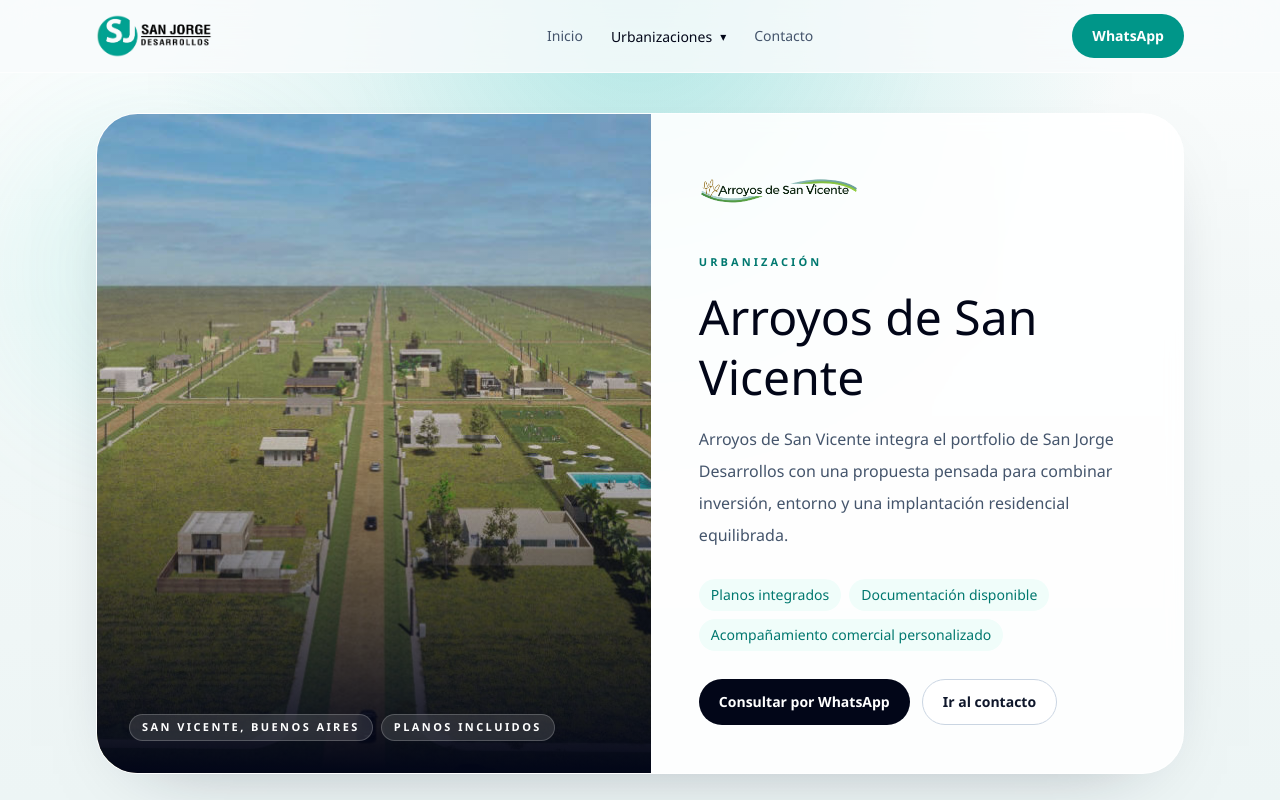
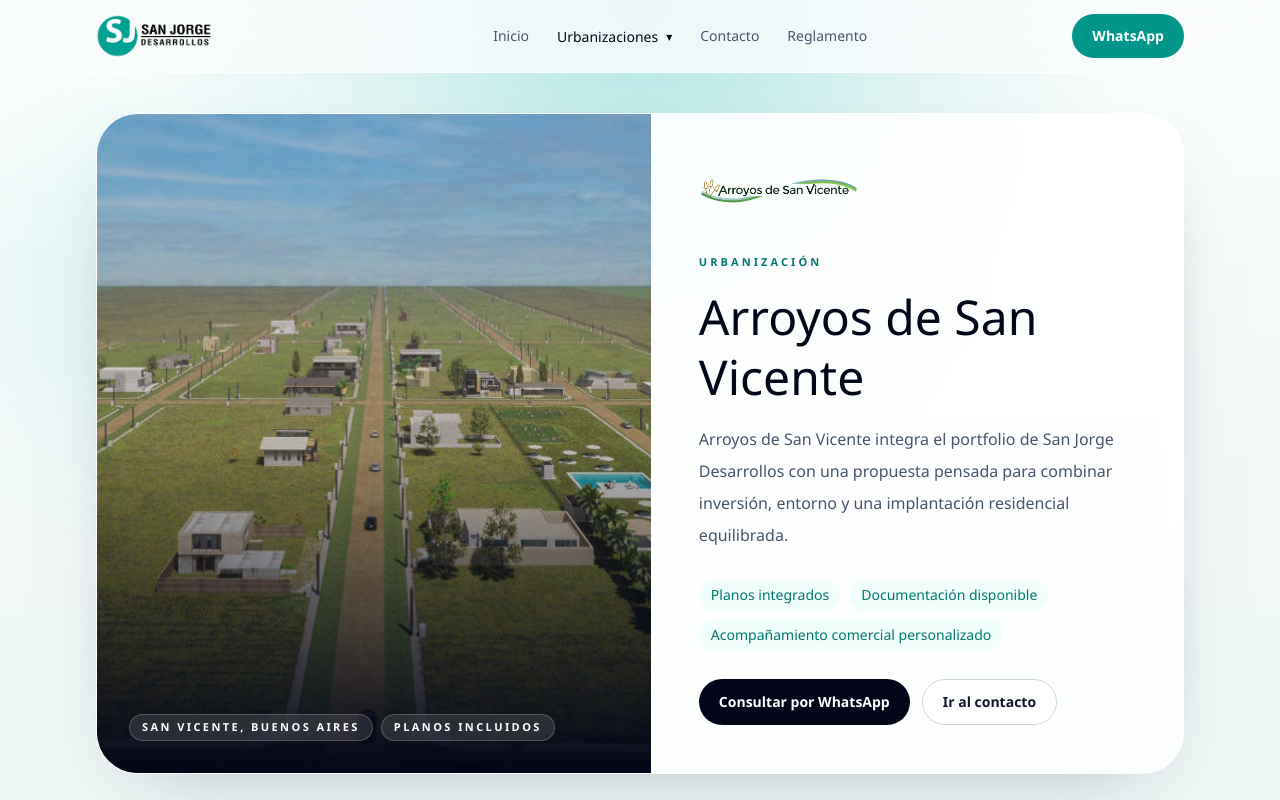
Before and after one commit to ssilviaprieto/san-jorge-desarrollos, a Next.js app: page /urbanizaciones/arroyos-de-san-vicente in a window 1280 px wide. Shown: the top 800 px of the page. Built offline with nearby package versions, Linux system fonts and the light colour scheme.

Commit message:
feat: integrate official reglamento pdf in navbar and urbanization pages

```diff
--- a/scripts/sync-assets.mjs
+++ b/scripts/sync-assets.mjs
@@ -18,6 +18,8 @@
   "data",
   "generated-urbanizations.ts",
 );
+const officialReglamentoImportPath = "@/data/reglamento";
+const officialReglamentoToken = "__OFFICIAL_REGLAMENTO_PATH__";
 
 const imageExtensions = new Set([".jpg", ".jpeg", ".png", ".webp", ".avif"]);
 const ignoredDirectories = new Set([
@@ -377,20 +379,17 @@
     ...plans.slice(0, 2).map((imagePath) => ({ src: imagePath, kind: "plan" })),
   ];
 
-  const documents = pdfFiles.map((pdfPath) => {
+  const bestPdf = pickBestPdf(pdfFiles, slug);
+
+  const copiedDocuments = pdfFiles
+    .filter((pdfPath) => pdfPath !== bestPdf)
+    .map((pdfPath) => {
     const outputFileName = `${slug}-${sanitizeFileName(path.basename(pdfPath))}`;
     copyFileSafe(pdfPath, path.join(docsRoot, outputFileName));
     return getRelativePublicPath("assets", "docs", outputFileName);
   });
-
-  const bestPdf = pickBestPdf(pdfFiles, slug);
-  const reglamento = bestPdf
-    ? getRelativePublicPath(
-        "assets",
-        "docs",
-        `${slug}-${sanitizeFileName(path.basename(bestPdf))}`,
-      )
-    : undefined;
+  const documents = copiedDocuments;
+  const reglamento = officialReglamentoToken;
 
   const ombuHtmlPath = path.join(directoryPath, "download.html");
   const ombuHtml = fs.existsSync(ombuHtmlPath)
@@ -399,7 +398,7 @@
   const descriptionSections =
     slug === "el-viejo-ombu"
       ? extractOmbuSections(directoryPath)
-      : createGenericSections(name, plans.length > 0, documents.length > 0);
+      : createGenericSections(name, plans.length > 0, copiedDocuments.length > 0);
 
   const summary = descriptionSections.general[0];
 
@@ -425,7 +424,7 @@
     features: getUrbanizationFeatures(
       slug,
       plans.length > 0,
-      documents.length > 0,
+      copiedDocuments.length > 0,
       ombuHtml,
     ),
     reglamento,
@@ -434,7 +433,14 @@
 }
 
 function writeGeneratedModule(urbanizations, siteAssets) {
-  const moduleContents = `export type GalleryItem = {
+  const serializedUrbanizations = JSON.stringify(urbanizations, null, 2).replaceAll(
+    `"${officialReglamentoToken}"`,
+    "OFFICIAL_REGLAMENTO_PATH",
+  );
+
+  const moduleContents = `import { OFFICIAL_REGLAMENTO_PATH } from "${officialReglamentoImportPath}";
+
+export type GalleryItem = {
   src: string;
   kind: "image" | "plan";
 };
@@ -473,7 +479,7 @@
 
 export const siteAssets: SiteAssets = ${JSON.stringify(siteAssets, null, 2)};
 
-export const urbanizations: Urbanization[] = ${JSON.stringify(urbanizations, null, 2)};
+export const urbanizations: Urbanization[] = ${serializedUrbanizations};
 
 export function getUrbanizationBySlug(slug: string) {
   return urbanizations.find((urbanization) => urbanization.slug === slug);
--- a/src/app/urbanizaciones/[slug]/page.tsx
+++ b/src/app/urbanizaciones/[slug]/page.tsx
@@ -10,6 +10,7 @@
   getUrbanizationBySlug,
   urbanizations,
 } from "@/data/generated-urbanizations";
+import { OFFICIAL_REGLAMENTO_PATH } from "@/data/reglamento";
 
 type UrbanizationPageProps = {
   params: Promise<{ slug: string }>;
@@ -235,21 +236,14 @@
               </h2>
             </div>
 
-            {urbanization.reglamento ? (
             <a
-                href={urbanization.reglamento}
+              href={OFFICIAL_REGLAMENTO_PATH}
               target="_blank"
               rel="noreferrer"
               className="inline-flex w-full items-center justify-center rounded-full bg-teal-600 px-5 py-3 text-sm font-semibold text-white transition hover:bg-teal-500"
             >
               Ver reglamento
             </a>
-            ) : (
-              <p className="text-sm leading-7 text-slate-600">
-                No se identificó un reglamento específico dentro de la
-                documentación disponible para este desarrollo.
-              </p>
-            )}
 
             {!!urbanization.documents.length && (
               <div className="space-y-2">
--- a/src/components/navbar.tsx
+++ b/src/components/navbar.tsx
@@ -4,6 +4,8 @@
 import Link from "next/link";
 import { usePathname } from "next/navigation";
 import { useState } from "react";
+
+import { OFFICIAL_REGLAMENTO_PATH } from "@/data/reglamento";
 
 type NavbarProps = {
   urbanizations: Array<{ slug: string; name: string }>;
@@ -92,6 +94,15 @@
           >
             Contacto
           </Link>
+
+          <a
+            href={OFFICIAL_REGLAMENTO_PATH}
+            target="_blank"
+            rel="noreferrer"
+            className="text-sm font-medium text-slate-600 transition hover:text-slate-950"
+          >
+            Reglamento
+          </a>
         </nav>
 
         <div className="hidden items-center gap-3 lg:flex">
@@ -187,6 +198,16 @@
           </Link>
 
           <a
+            href={OFFICIAL_REGLAMENTO_PATH}
+            target="_blank"
+            rel="noreferrer"
+            onClick={() => setIsMenuOpen(false)}
+            className="block rounded-2xl px-4 py-3 text-sm font-medium text-slate-700 transition hover:bg-slate-100"
+          >
+            Reglamento
+          </a>
+
+          <a
             href={whatsappUrl}
             target="_blank"
             rel="noreferrer"
--- a/src/data/generated-urbanizations.ts
+++ b/src/data/generated-urbanizations.ts
@@ -1,3 +1,5 @@
+import { OFFICIAL_REGLAMENTO_PATH } from "@/data/reglamento";
+
 export type GalleryItem = {
   src: string;
   kind: "image" | "plan";
@@ -127,7 +129,7 @@
       "Documentación disponible",
       "Acompañamiento comercial personalizado"
     ],
-    "reglamento": "/assets/docs/arroyos-de-san-vicente-arma.pdf",
+    "reglamento": OFFICIAL_REGLAMENTO_PATH,
     "documents": [
       "/assets/docs/arroyos-de-san-vicente-arma.pdf",
       "/assets/docs/arroyos-de-san-vicente-arr.pdf",
@@ -188,7 +190,7 @@
     "description": [
       "Las Perdices integra el portfolio de San Jorge Desarrollos con una propuesta pensada para combinar inversión, entorno y una implantación residencial equilibrada.",
       "Su planteo urbano prioriza una lectura simple del conjunto, con escala residencial y una imagen cuidada.",
-      "Dispone de documentación complementaria para acompañar el proceso comercial con información accesible y ordenada.",
+      "La propuesta comercial se presenta con una comunicación directa, clara y orientada a compradores finales e inversores.",
       "Se inserta dentro del corredor de San Vicente, una zona de crecimiento sostenido y buena conexión con los principales accesos regionales."
     ],
     "descriptionSections": {
@@ -197,20 +199,17 @@
       ],
       "characteristics": [
         "Su planteo urbano prioriza una lectura simple del conjunto, con escala residencial y una imagen cuidada.",
-        "Dispone de documentación complementaria para acompañar el proceso comercial con información accesible y ordenada."
+        "La propuesta comercial se presenta con una comunicación directa, clara y orientada a compradores finales e inversores."
       ],
       "surroundings": [
         "Se inserta dentro del corredor de San Vicente, una zona de crecimiento sostenido y buena conexión con los principales accesos regionales."
       ]
     },
     "features": [
-      "Documentación disponible",
       "Acompañamiento comercial personalizado"
     ],
-    "reglamento": "/assets/docs/las-perdices-0.pdf",
-    "documents": [
-      "/assets/docs/las-perdices-0.pdf"
-    ]
+    "reglamento": OFFICIAL_REGLAMENTO_PATH,
+    "documents": []
   },
   {
     "name": "Oasis",
@@ -297,6 +296,7 @@
       "Planos integrados",
       "Acompañamiento comercial personalizado"
     ],
+    "reglamento": OFFICIAL_REGLAMENTO_PATH,
     "documents": []
   },
   {
@@ -386,9 +386,8 @@
       "Documentación disponible",
       "Acompañamiento comercial personalizado"
     ],
-    "reglamento": "/assets/docs/el-viejo-ombu-barrio-el-ombu-correccion.pdf",
+    "reglamento": OFFICIAL_REGLAMENTO_PATH,
     "documents": [
-      "/assets/docs/el-viejo-ombu-barrio-el-ombu-correccion.pdf",
       "/assets/docs/el-viejo-ombu-master.pdf"
     ]
   }
--- /dev/null
+++ b/src/data/reglamento.ts
@@ -0,0 +1 @@
+export const OFFICIAL_REGLAMENTO_PATH = "/assets/docs/reglamento.pdf";
```
Also changed, not shown: 1 other file (tests, documents, lock files or other folders). Lines whose indentation alone changed are shown as unchanged.
